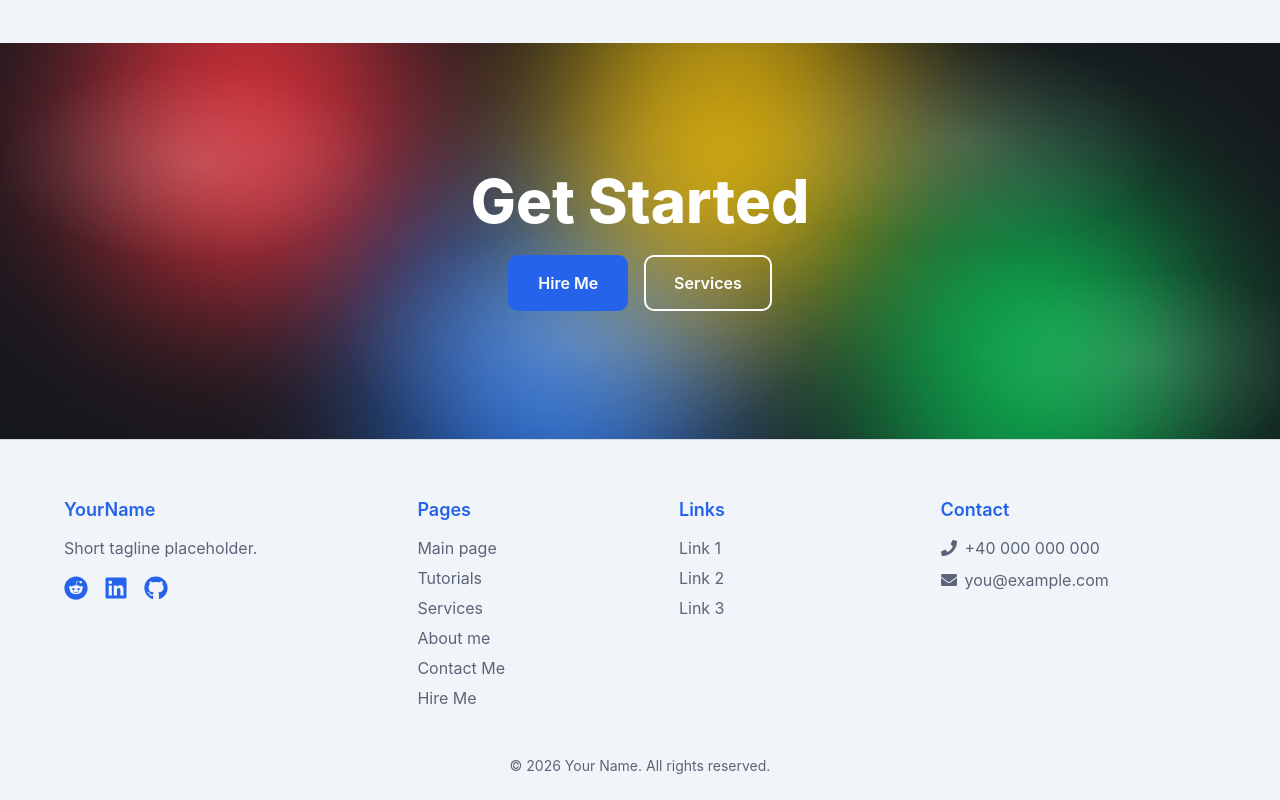
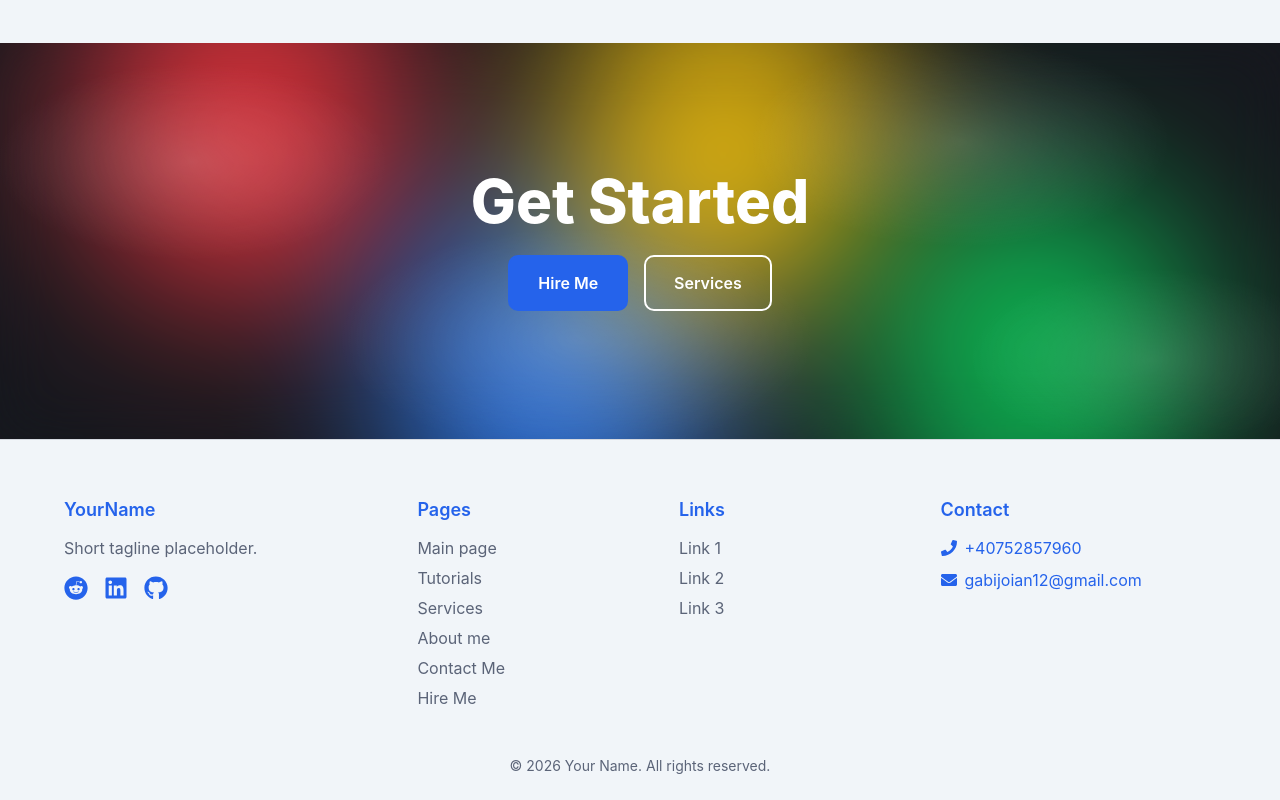
Before and after one commit to Gaby6632/Portfolio-Main, a Next.js app: page / in a window 1280 px wide. Shown: the part 1790-2590 px from the top of the page. Built offline with nearby package versions, Linux system fonts and the light colour scheme.

Commit message:
Footer social media links

```diff
--- a/components/Footer.tsx
+++ b/components/Footer.tsx
@@ -12,9 +12,9 @@ export default function Footer() {
           <h3 className={title}>YourName</h3>
           <p className="text-muted">Short tagline placeholder.</p>
           <div className="mt-4 flex gap-4 text-2xl text-accent">
-            <a href="#" aria-label="Reddit" className="hover:text-accent2"><FaReddit /></a>
+            <a href="https://www.reddit.com/user/gaby6632/" aria-label="Reddit" className="hover:text-accent2"><FaReddit /></a>
             <a href="#" aria-label="LinkedIn" className="hover:text-accent2"><FaLinkedin /></a>
-            <a href="#" aria-label="GitHub" className="hover:text-accent2"><FaGithub /></a>
+            <a href="https://github.com/Gaby6632" aria-label="GitHub" className="hover:text-accent2"><FaGithub /></a>
           </div>
         </div>
         <div>
@@ -39,8 +39,8 @@ export default function Footer() {
         <div>
           <h4 className={title}>Contact</h4>
           <ul>
-            <li className={item}><a href="tel:+40000000000" className="inline-flex items-center gap-2"><FaPhone /> +40 000 000 000</a></li>
-            <li className={item}><a href="mailto:you@example.com" className="inline-flex items-center gap-2"><FaEnvelope /> you@example.com</a></li>
+            <li className={item}><a href="tel:+40752857960" className="inline-flex items-center gap-2 text-accent"><FaPhone />+40752857960</a></li>
+            <li className={item}><a href="mailto:gabijoian12@gmail.com" className="inline-flex items-center gap-2 text-accent"><FaEnvelope />gabijoian12@gmail.com</a></li>
           </ul>
         </div>
       </div>
```
